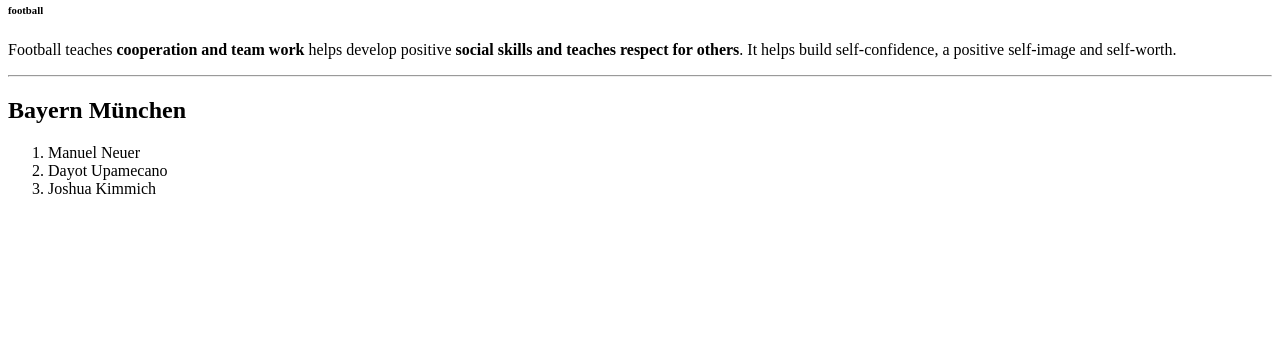
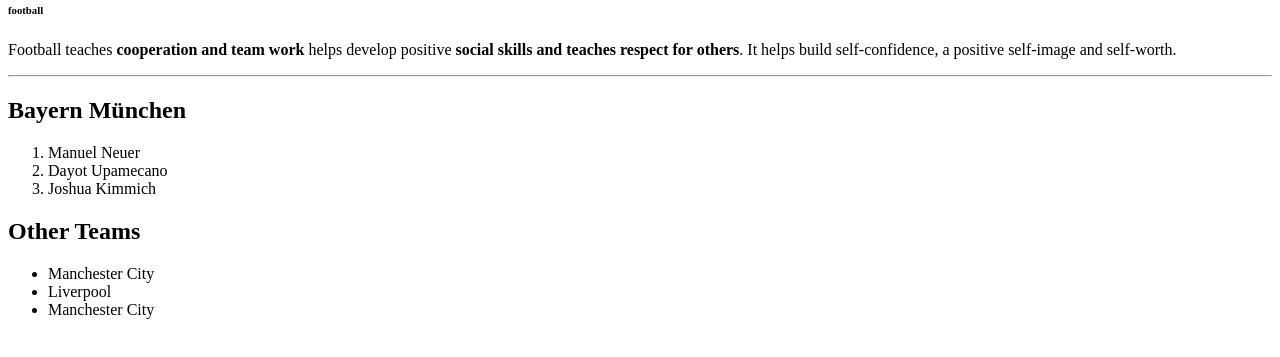
Before and after one commit to 44-563-Web-Apps-S23/44563-webapps-assignment-3-keerthisannapareddy, a plain HTML site: page index.html in a window 1280 px wide. Shown: the part 79-436 px from the top of the page. Drawn offline with Linux system fonts and the light colour scheme.

Commit message:
other team

```diff
--- a/index.html
+++ b/index.html
@@ -15,5 +15,11 @@
             <li>Dayot Upamecano</li>
             <li>Joshua Kimmich</li>
         </ol>
+        <h2>Other Teams</h2>
+        <ul>
+            <li>Manchester City</li>
+            <li>Liverpool</li>
+            <li>Manchester City</li>
+        </ul>
     </body>
 </html>
```
